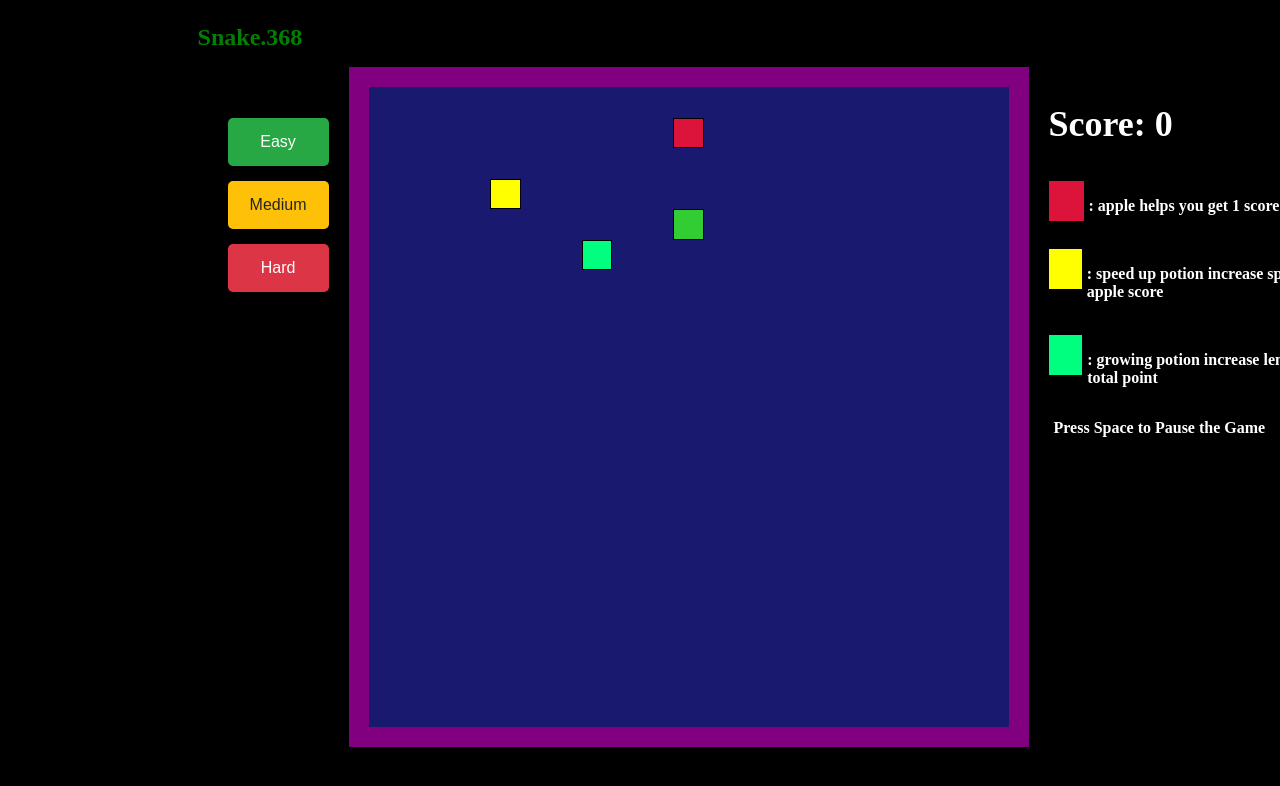
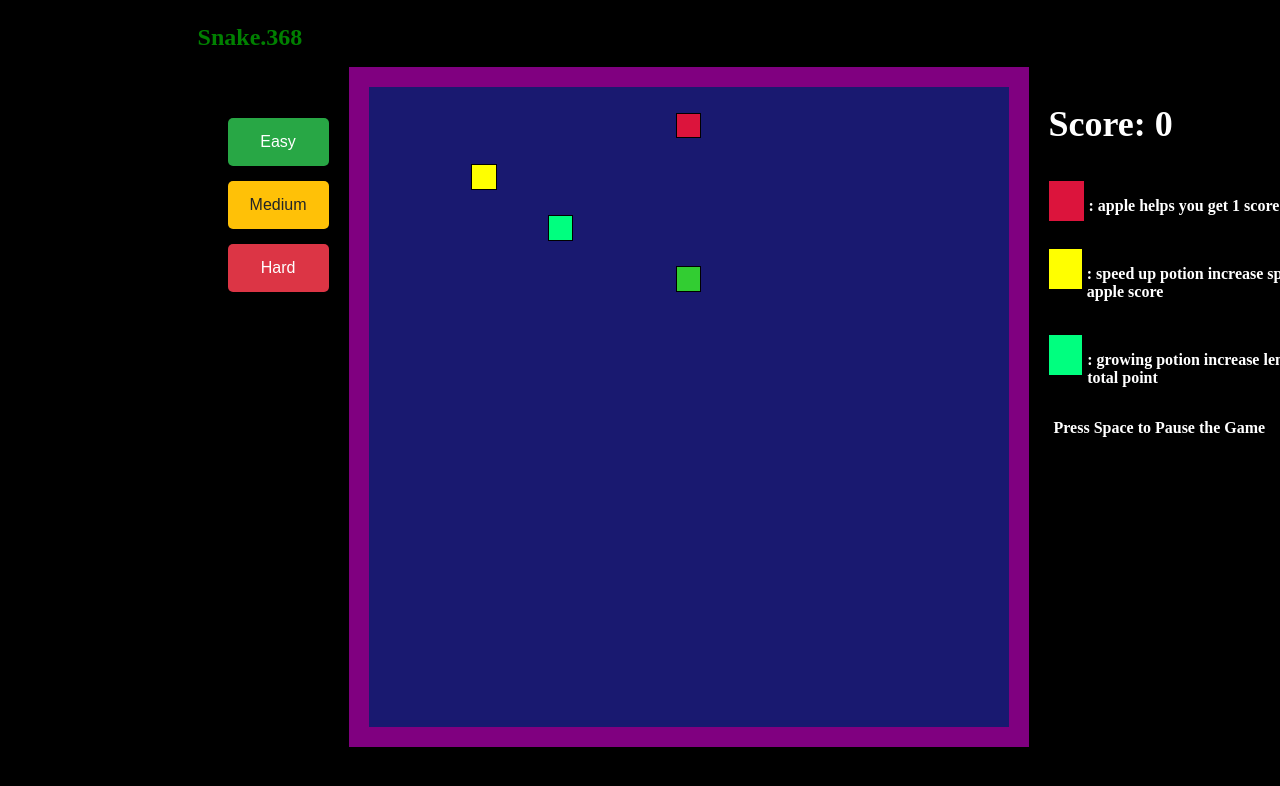
Before and after one commit to Thang-sudo/Snake.368, a website: page public/index.html in a window 1280 px wide. Both pictures are taken after a click on the button "Easy". Shown: the top 786 px of the page. Drawn offline with Linux system fonts and the light colour scheme.

Commit message:
Update game

```diff
--- a/public/game.js
+++ b/public/game.js
@@ -6,8 +6,8 @@ let growRate = 1;
 // Use window.requestAnimationFrame to handle animations
 // Update snake position continously
 // With constant SPEED the main function not going to update the animation until it meets a threshold
-let snake = [{row: 11, col: 11}];
-let apple = {row: 2, col: 11};
+let snake = [{row: 11, col: 13}];
+let apple = {row: 2, col: 13};
 let speedUp = {row: 4, col: 5};
 let growingPotion = {row: 6, col: 8};
 let direction = {row: -1, col: 0};
@@ -31,7 +31,6 @@ document.addEventListener('keyup', e =>{
             startGame();
         }
     }
-
 })
 
 easyButton.addEventListener('click', () => {
@@ -40,7 +39,7 @@ easyButton.addEventListener('click', () => {
     easyButton.disabled = true;
     mediumButton.disabled = true;
     hardButton.disabled = true;
-    setTimeout(() => startGame(), 1000);
+    setTimeout(() => startGame(), 2000);
 
 });
 
@@ -50,7 +49,7 @@ mediumButton.addEventListener('click', () => {
     easyButton.disabled = true;
     mediumButton.disabled = true;
     hardButton.disabled = true;
-    setTimeout(() => startGame(), 1000);
+    setTimeout(() => startGame(), 2000);
 });
 
 hardButton.addEventListener('click', () => {
@@ -59,7 +58,7 @@ hardButton.addEventListener('click', () => {
     easyButton.disabled = true;
     mediumButton.disabled = true;
     hardButton.disabled = true;
-    setTimeout(() => startGame(), 1000);
+    setTimeout(() => startGame(), 2000);
 });
 
 // Control sound effects
--- a/public/style.css
+++ b/public/style.css
@@ -107,8 +107,8 @@ body{
     width: 80vmin;
     height: 80vmin;
     display: grid;
-    grid-template-rows: repeat(21, 1fr);
-    grid-template-columns: repeat(21, 1fr);
+    grid-template-rows: repeat(25, 1fr);
+    grid-template-columns: repeat(25, 1fr);
 }
 
 .snake{
```
